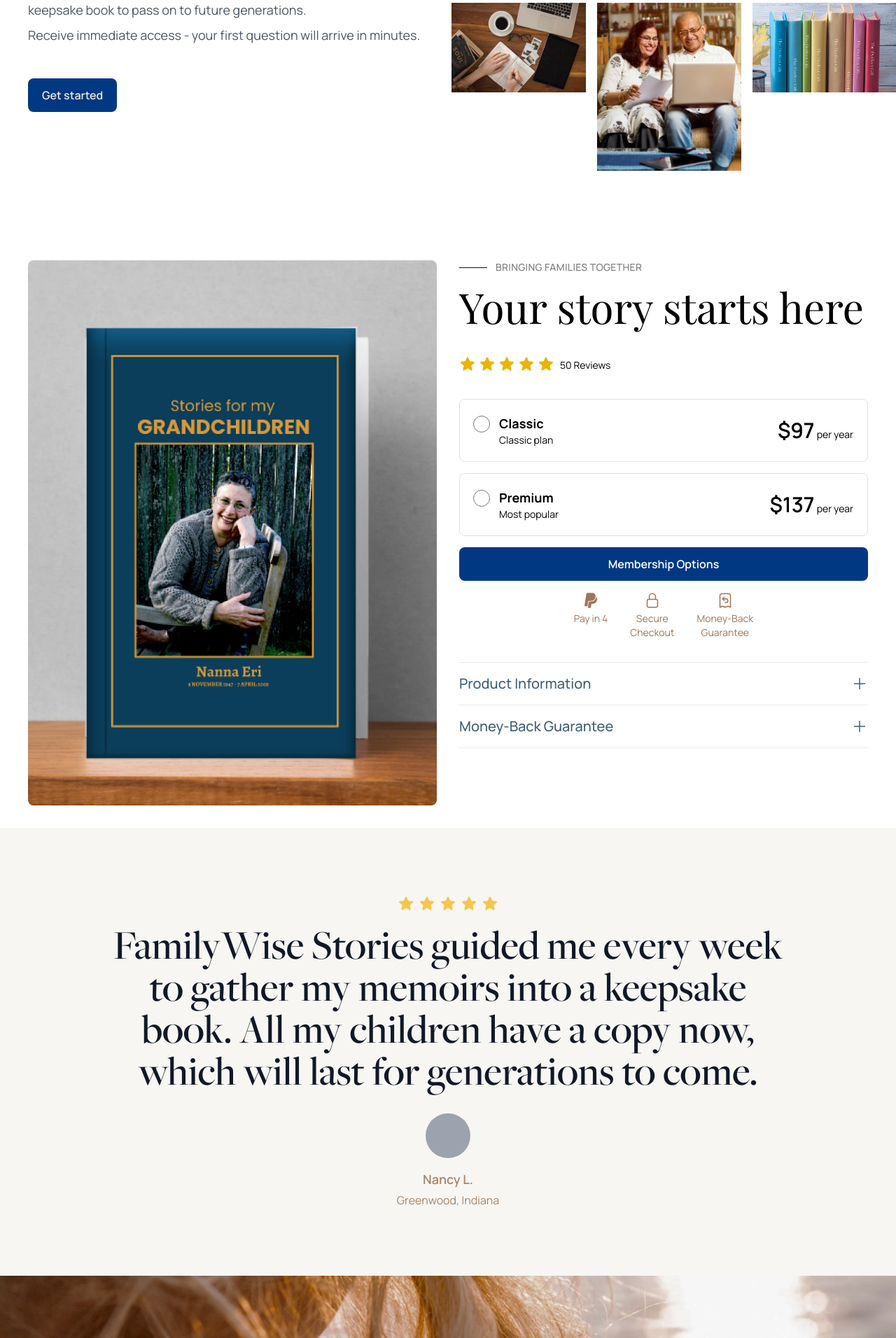
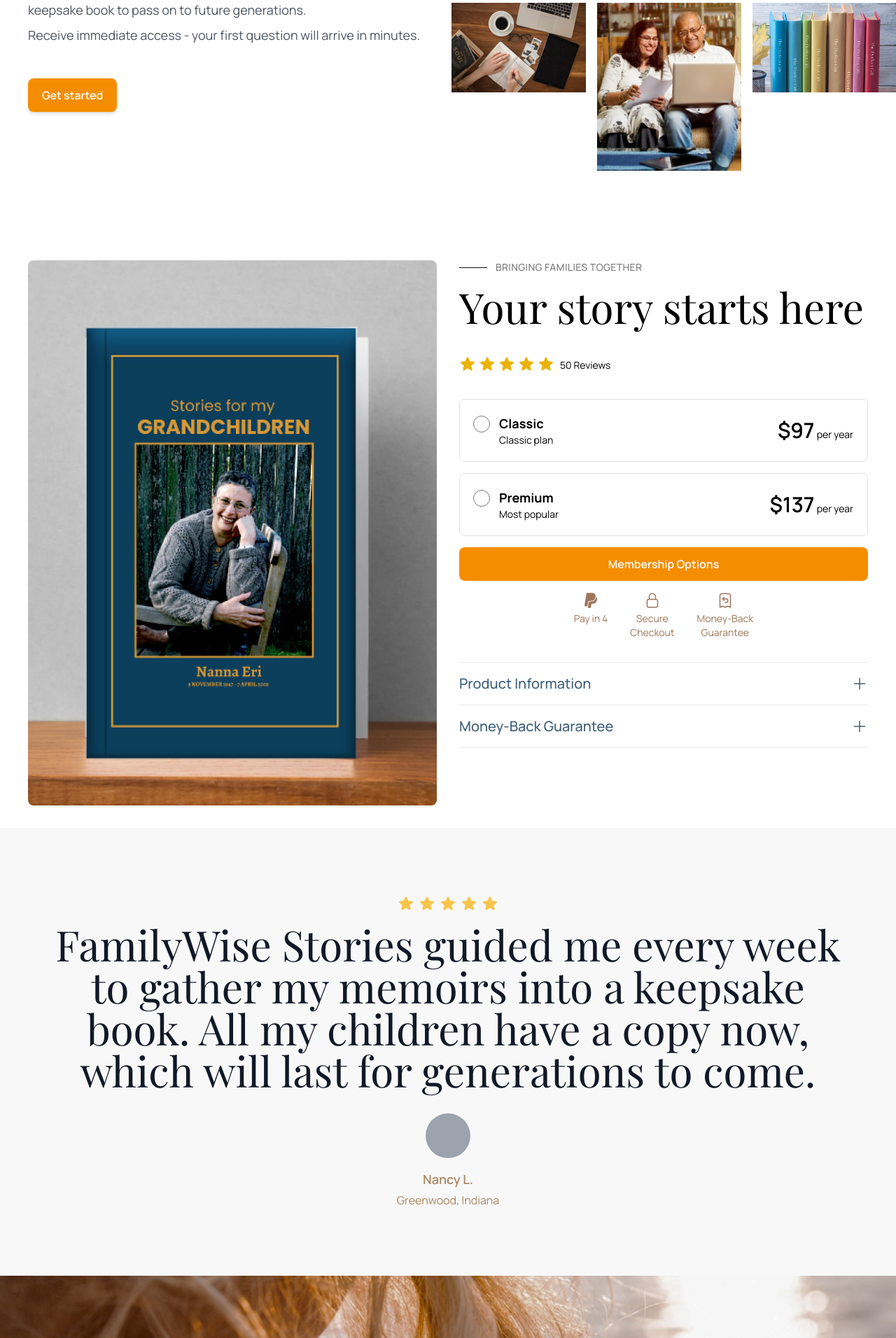
Before and after one commit to atweberlly/familywise, a Next.js app: page /new-landing-page in a window 1280 px wide. Shown: the part 2588-4500 px from the top of the page at 70% size. Built offline with nearby package versions, Linux system fonts and the light colour scheme.

Commit message:
Update color class names

```diff
--- a/src/pages/new-landing-page.tsx
+++ b/src/pages/new-landing-page.tsx
@@ -226,7 +226,7 @@ export default function Home(): JSX.Element {
 
             <div className="mt-6 md:mt-12">
               <button
-                className="rounded-lg bg-[#013882] px-5 py-3 font-semibold text-[#ede7df]"
+                className="rounded-lg bg-orange-500 px-5 py-3 font-semibold text-white shadow-md transition hover:bg-orange-600"
                 type="button"
               >
                 Get started
@@ -321,14 +321,14 @@ export default function Home(): JSX.Element {
               <div className="my-8 space-y-4">
                 <div className="relative flex">
                   <input
-                    className="peer absolute left-5 top-6 h-6 w-6 accent-[#0063e8] focus:outline-none"
+                    className="peer absolute left-5 top-6 h-6 w-6 accent-blue-500 focus:outline-none"
                     id="classic-plan"
                     name="plan"
                     type="radio"
                     value="classic"
                   />
                   <label
-                    className="flex flex-1 cursor-pointer items-center justify-between rounded-lg border border-[#e0e0e1] py-5 pl-[calc(1.25rem+1.5rem+0.75rem)] pr-5 transition peer-checked:border-[#0063e8] peer-focus:ring-4 peer-focus:ring-[#0063e8]/50"
+                    className="flex flex-1 cursor-pointer items-center justify-between rounded-lg border border-[#e0e0e1] py-5 pl-[calc(1.25rem+1.5rem+0.75rem)] pr-5 transition peer-checked:border-blue-500 peer-focus:ring-4 peer-focus:ring-blue-500/50"
                     htmlFor="classic-plan"
                   >
                     <div>
@@ -345,14 +345,14 @@ export default function Home(): JSX.Element {
 
                 <div className="relative flex">
                   <input
-                    className="peer absolute left-5 top-6 h-6 w-6 accent-[#0063e8] focus:outline-none"
+                    className="peer absolute left-5 top-6 h-6 w-6 accent-blue-500 focus:outline-none"
                     id="premium-plan"
                     name="plan"
                     type="radio"
                     value="premium"
                   />
                   <label
-                    className="flex flex-1 cursor-pointer items-center justify-between rounded-lg border border-[#e0e0e1] py-5 pl-[calc(1.25rem+1.5rem+0.75rem)] pr-5 transition peer-checked:border-[#0063e8] peer-focus:ring-4 peer-focus:ring-[#0063e8]/50"
+                    className="flex flex-1 cursor-pointer items-center justify-between rounded-lg border border-[#e0e0e1] py-5 pl-[calc(1.25rem+1.5rem+0.75rem)] pr-5 transition peer-checked:border-blue-500 peer-focus:ring-4 peer-focus:ring-blue-500/50"
                     htmlFor="premium-plan"
                   >
                     <div>
@@ -368,7 +368,7 @@ export default function Home(): JSX.Element {
                 </div>
 
                 <Link
-                  className="block rounded-lg bg-[#013882] px-5 py-3 text-center font-semibold text-white"
+                  className="block rounded-lg bg-orange-500 px-5 py-3 text-center font-semibold text-white transition hover:bg-orange-600"
                   href="/pricing"
                 >
                   Membership Options
@@ -444,7 +444,7 @@ export default function Home(): JSX.Element {
         </div>
       </section>
 
-      <section className="bg-[#f7f6f3] py-8 md:py-16 lg:py-24">
+      <section className="bg-white-500 py-8 md:py-16 lg:py-24">
         <div className="container relative">
           <Swiper
           // modules={[Pagination]}
@@ -459,7 +459,7 @@ export default function Home(): JSX.Element {
                 ))}
               </div>
 
-              <blockquote className="mt-4 text-center font-serif text-4xl text-gray-900 [text-wrap:balance] lg:text-5xl xl:text-6xl">
+              <blockquote className="mt-4 text-center font-fair text-4xl text-gray-900 text-balance lg:text-5xl xl:text-6xl">
                 <p>
                   FamilyWise Stories guided me every week to gather my memoirs into a keepsake book.
                   All my children have a copy now, which will last for generations to come.
```
